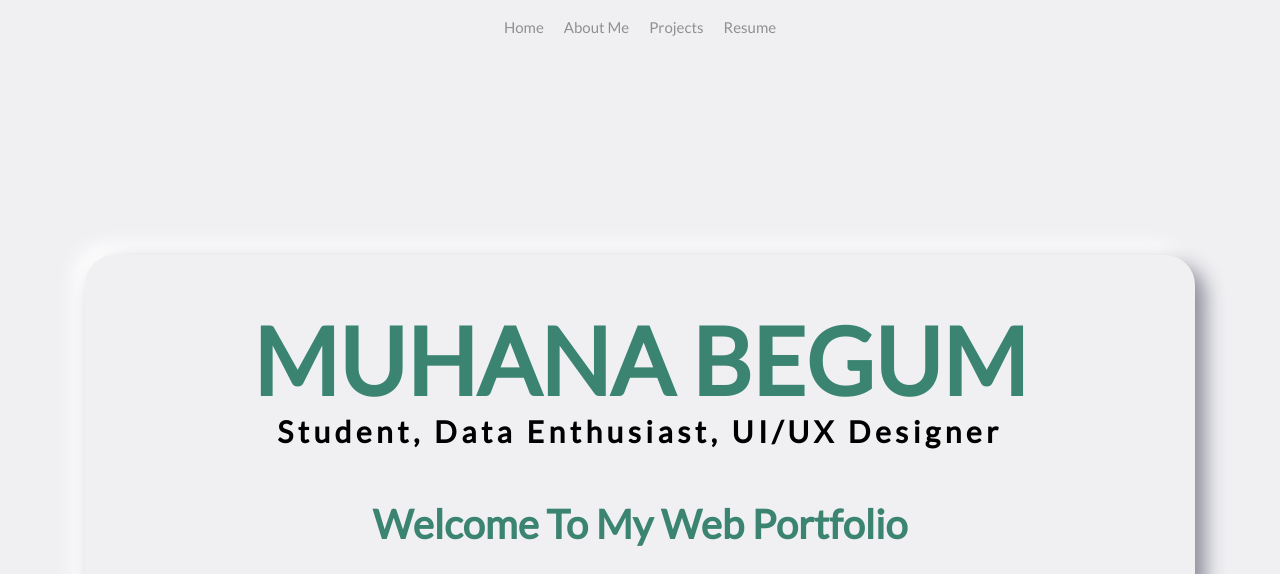
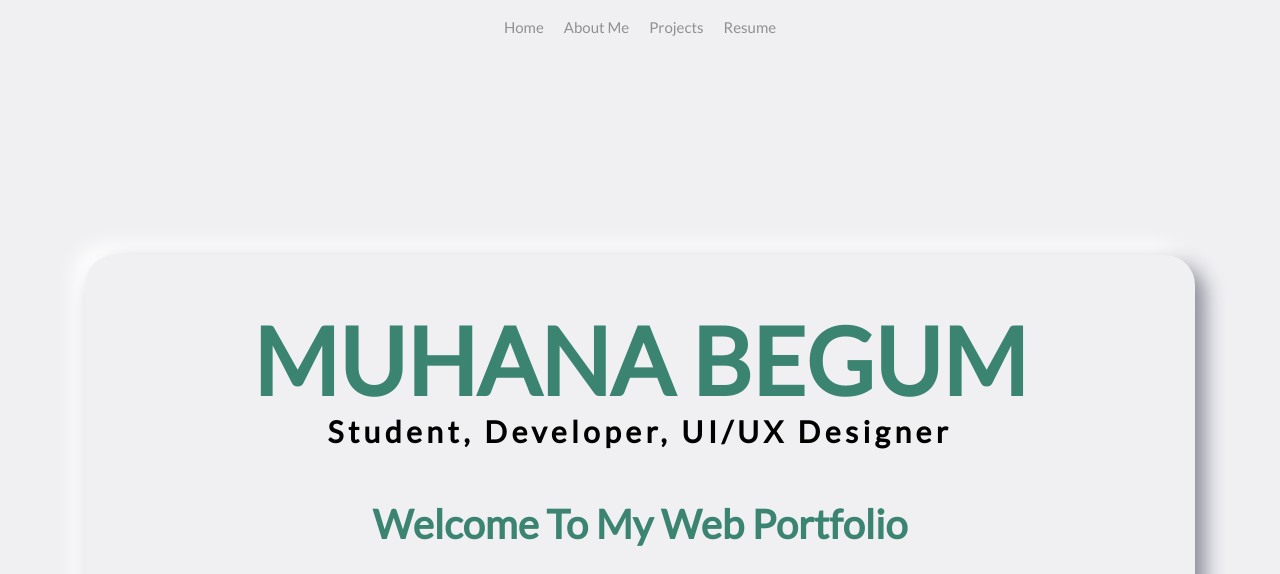
Before and after one commit to muhanabegum/muhanabegum.github.io, a plain HTML site: page index.html in a window 1280 px wide. Shown: the top 574 px of the page. Drawn offline with Linux system fonts and the light colour scheme.

Commit message:
Update index.html

```diff
--- a/index.html
+++ b/index.html
@@ -38,7 +38,7 @@
           <div data-aos="fade-up">
             <h1>MUHANA BEGUM</h1>
             <div class="typewriter" >
-            <h2>Student, Data Enthusiast, UI/UX Designer</h2>
+            <h2>Student, Developer, UI/UX Designer</h2>
           </div>
           <div class="section-title">
             <h5> Welcome To My Web Portfolio </h5>
```
